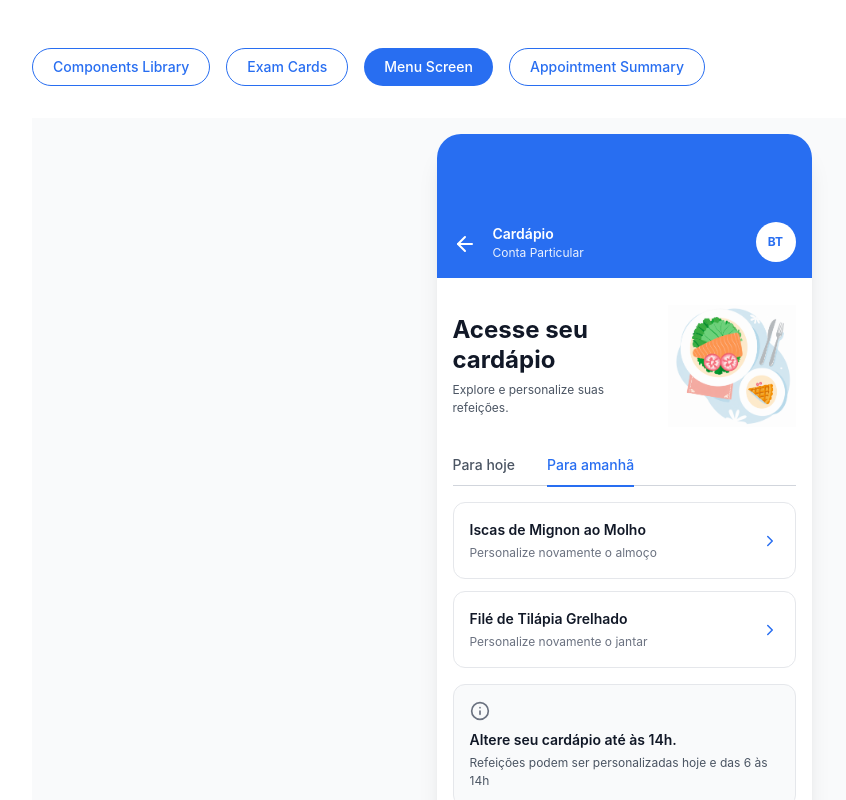
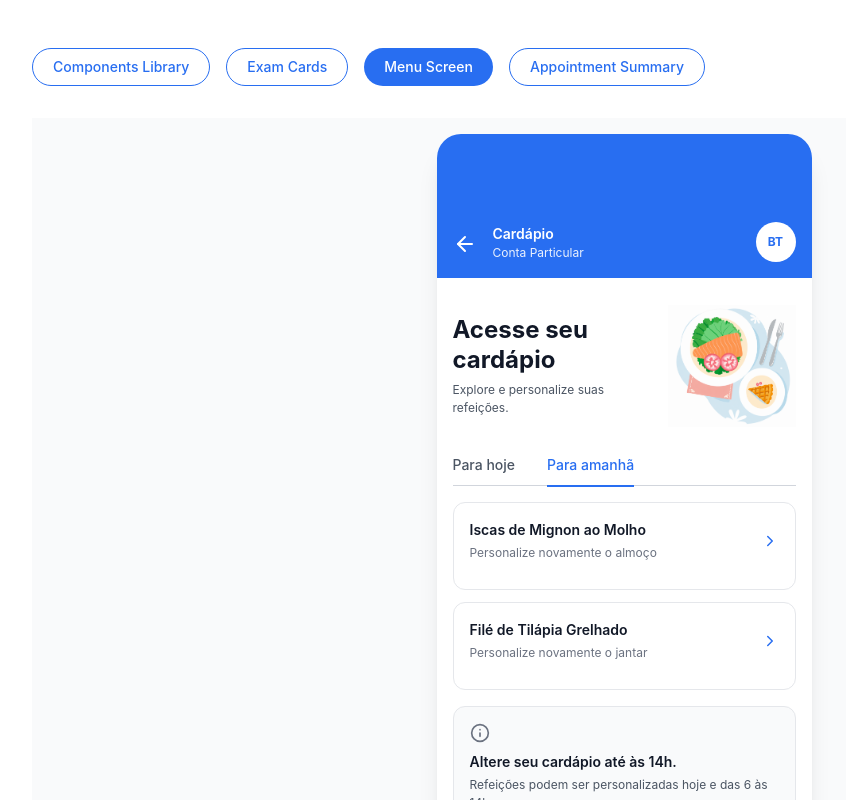
Before and after one commit to fabianolborbaa/hsl-app, a React (Vite) app: page / in a window 1280 px wide. Both pictures are taken after a click on the button "Menu Screen". Shown: the top 800 px of the page, without its empty margins (16-862 px from the left). Built offline with nearby package versions, Linux system fonts and the light colour scheme.

Commit message:
Standardize menu action card sizing

```diff
--- a/src/app/components/MenuScreen.tsx
+++ b/src/app/components/MenuScreen.tsx
@@ -133,8 +133,8 @@ export default function MenuScreen() {
 
             {/* Menu Items */}
             <div className="space-y-3">
-              <div className="bg-white border border-gray-200 rounded-xl p-4 active:bg-gray-50 transition cursor-pointer">
-                <div className="flex items-center justify-between gap-3">
+              <div className="menu-action-card">
+                <div className="menu-action-card-row">
                   <div className="flex-1">
                     <h3 className="menu-item-title mb-1">
                       Iscas de Mignon ao Molho
@@ -149,9 +149,9 @@ export default function MenuScreen() {
 
               <div
                 onClick={() => setCurrentView('meal-details')}
-                className="bg-white border border-gray-200 rounded-xl p-4 active:bg-gray-50 transition cursor-pointer"
+                className="menu-action-card"
               >
-                <div className="flex items-center justify-between gap-3">
+                <div className="menu-action-card-row">
                   <div className="flex-1">
                     <h3 className="menu-item-title mb-1">
                       Filé de Tilápia Grelhado
--- a/src/app/components/menu/SpecialMeals.tsx
+++ b/src/app/components/menu/SpecialMeals.tsx
@@ -50,8 +50,8 @@ export default function SpecialMeals({ onBack, onSelectMeal }: SpecialMealsProps
 
             {/* Meal Options */}
             <div className="space-y-3">
-              <div className="bg-white border border-gray-200 rounded-xl p-4 active:bg-gray-50 transition cursor-pointer">
-                <div className="flex items-center gap-4">
+              <div className="menu-action-card">
+                <div className="menu-action-card-row">
                   <div className="w-12 h-12 bg-gray-100 rounded-lg flex items-center justify-center flex-shrink-0">
                     <div className="relative w-6 h-6">
                       <BellRing className="absolute left-1 top-0 w-3 h-3 menu-icon" />
@@ -70,8 +70,8 @@ export default function SpecialMeals({ onBack, onSelectMeal }: SpecialMealsProps
                 </div>
               </div>
 
-              <div onClick={onSelectMeal} className="bg-white border border-gray-200 rounded-xl p-4 active:bg-gray-50 transition cursor-pointer">
-                <div className="flex items-center gap-4">
+              <div onClick={onSelectMeal} className="menu-action-card">
+                <div className="menu-action-card-row">
                   <div className="w-12 h-12 bg-gray-100 rounded-lg flex items-center justify-center flex-shrink-0">
                     <div className="relative w-6 h-6">
                       <Moon className="absolute left-0 top-0 w-3.5 h-3.5 menu-icon" />
--- a/src/styles/menu-tokens.css
+++ b/src/styles/menu-tokens.css
@@ -197,3 +197,24 @@
 .menu-sheet {
   padding-bottom: var(--hsl-menu-cta-bottom-offset);
 }
+
+.menu-action-card {
+  min-height: 88px;
+  background: var(--hsl-menu-color-surface);
+  border: 1px solid rgb(229 231 235);
+  border-radius: 0.75rem;
+  cursor: pointer;
+  padding: 16px;
+  transition: background 150ms ease;
+}
+
+.menu-action-card:active {
+  background: rgb(249 250 251);
+}
+
+.menu-action-card-row {
+  align-items: center;
+  display: flex;
+  gap: 16px;
+  height: 100%;
+}
```
